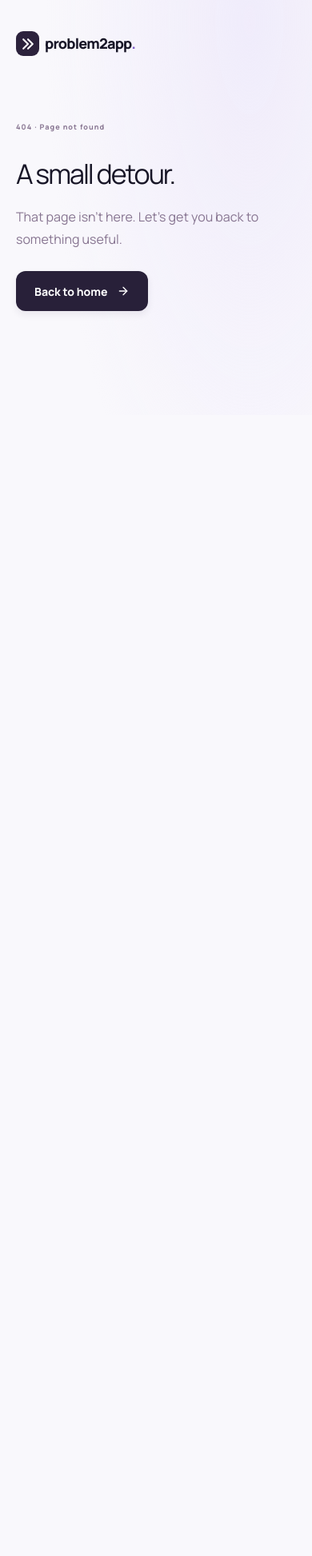
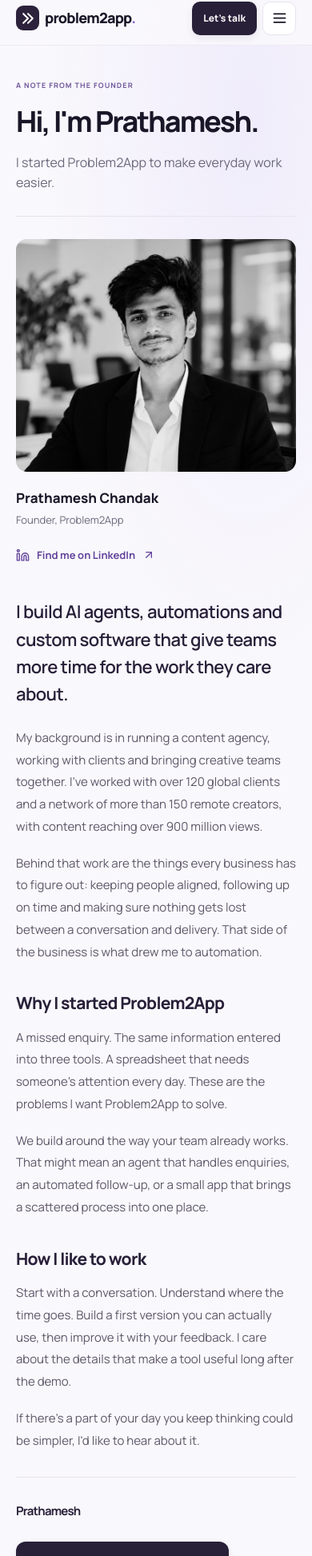
Before and after one commit to problem2app1-dev/websitelaunch, a React (Vite) app in the folder client/: page /about in a window 390 px wide. Before the commit this address had no page. Shown: the part 11-1957 px from the top of the page at 80% size. Before the commit the page ends 844 px from the top, so only its background shows below. Built offline with nearby package versions, Linux system fonts and the light colour scheme.

Commit message:
Add About route and a portrait-led founder page

```diff
--- a/client/src/App.tsx
+++ b/client/src/App.tsx
@@ -5,6 +5,7 @@ import Home from "./pages/Home";
 import NotFound from "./pages/NotFound";
 import WorkspaceLoader from "./components/WorkspaceLoader";
 const Examples = lazy(() => import("./pages/Examples"));
+const About = lazy(() => import("./pages/About"));
 export default function App() {
   const [location] = useLocation();
   useEffect(() => {
@@ -12,14 +13,24 @@ export default function App() {
     document.title =
       location === "/examples"
         ? "Try the automation playground — Problem2App"
-        : "Problem2App — Your busywork. On autopilot.";
+        : location === "/about"
+          ? "About Prathamesh Chandak — Problem2App"
+          : "Problem2App — Your busywork. On autopilot.";
+    document.querySelector('meta[name="description"]')?.setAttribute(
+      "content",
+      location === "/about"
+        ? "A note from Prathamesh Chandak, founder of Problem2App, on building AI agents, automations and software that make everyday work easier."
+        : "AI agents, automations, and custom software for growing teams. Try invoices, payroll, attendance, dashboards, and a warehouse sales-agent preview."
+    );
     document
       .querySelector('link[rel="canonical"]')
       ?.setAttribute(
         "href",
         location === "/examples"
           ? "https://problem2app.shop/examples"
-          : "https://problem2app.shop/"
+          : location === "/about"
+            ? "https://problem2app.shop/about"
+            : "https://problem2app.shop/"
       );
   }, [location]);
   return (
@@ -38,6 +49,7 @@ export default function App() {
         <Switch>
           <Route path="/" component={Home} />
           <Route path="/examples" component={Examples} />
+          <Route path="/about" component={About} />
           <Route component={NotFound} />
         </Switch>
       </Suspense>
--- a/client/src/index.css
+++ b/client/src/index.css
@@ -974,152 +974,117 @@ img {
   color: #6c6078;
   margin-top: 4px;
 }
-.about-section {
-  padding-block: 14px 66px;
-}
-.about-panel {
-  position: relative;
-  overflow: hidden;
+.desktop-nav a[aria-current="page"],
+.mobile-nav a[aria-current="page"] {
+  color: var(--accent);
+  text-decoration: underline;
+  text-underline-offset: 7px;
+}
+.founder-page {
+  padding-block: 76px 100px;
+}
+.founder-heading {
+  padding-bottom: 48px;
+  border-bottom: 1px solid var(--line);
+}
+.founder-heading h1 {
+  margin: 18px 0;
+  font-size: clamp(40px, 5.5vw, 68px);
+  font-weight: 750;
+  line-height: 1.12;
+  letter-spacing: -0.055em;
+}
+.founder-heading > p:last-child {
+  color: var(--muted);
+  font-size: 19px;
+  line-height: 1.6;
+}
+.founder-layout {
   display: grid;
-  grid-template-columns: minmax(300px, 0.86fr) 1.14fr;
-  min-height: 570px;
-  color: #f9f5ff;
-  background:
-    radial-gradient(circle at 88% 12%, #8d68d04d, transparent 34%),
-    linear-gradient(135deg, #21192f 0%, #30213e 58%, #1b1724 100%);
-  border: 1px solid #352944;
-  border-radius: 30px;
-  box-shadow: 0 24px 60px -38px #261537b8;
-}
-.about-panel::after {
-  content: "";
-  position: absolute;
-  width: 190px;
-  height: 190px;
-  right: -55px;
-  bottom: -75px;
-  border: 1px solid #ffffff1a;
-  border-radius: 50%;
-  box-shadow:
-    0 0 0 34px #ffffff08,
-    0 0 0 70px #ffffff05;
-  pointer-events: none;
-}
-.founder-portrait {
-  position: relative;
-  min-height: 100%;
-  background: #dad7dc;
-}
-.founder-portrait::after {
-  content: "";
-  position: absolute;
-  inset: 0;
-  background: linear-gradient(180deg, transparent 55%, #17111fe6 100%);
-  pointer-events: none;
-}
-.founder-portrait img {
+  grid-template-columns: minmax(250px, 350px) minmax(0, 600px);
+  justify-content: space-between;
+  gap: 72px;
+  align-items: start;
+  padding-top: 48px;
+}
+.founder-profile {
+  position: sticky;
+  top: 110px;
+}
+.founder-profile > img {
+  display: block;
   width: 100%;
-  height: 100%;
+  height: auto;
+  aspect-ratio: 1;
+  object-fit: cover;
+  border-radius: 14px;
+  background: #dedbe1;
+}
+.founder-byline {
+  margin-top: 20px;
+}
+.founder-byline p {
+  font-size: 17px;
+  font-weight: 750;
+}
+.founder-byline span {
   display: block;
-  object-fit: cover;
-  object-position: center top;
-  filter: contrast(1.04);
-}
-.founder-caption {
-  position: absolute;
-  z-index: 1;
-  left: 26px;
-  bottom: 24px;
+  margin-top: 5px;
+  color: var(--muted);
+  font-size: 13px;
+}
+.founder-linkedin {
   display: inline-flex;
   align-items: center;
-  gap: 8px;
-  font-size: 11px;
+  gap: 9px;
+  min-height: 44px;
+  margin-top: 12px;
+  color: #64449d;
+  font-size: 13px;
+  font-weight: 700;
+}
+.founder-linkedin:hover {
+  text-decoration: underline;
+  text-underline-offset: 4px;
+}
+.founder-letter p {
+  color: #5e5769;
+  font-size: 16px;
+  line-height: 1.9;
+}
+.founder-letter p + p {
+  margin-top: 18px;
+}
+.founder-letter .founder-lead {
+  margin-bottom: 24px;
+  color: #282039;
+  font-size: 24px;
+  line-height: 1.55;
+  letter-spacing: -0.6px;
+  font-weight: 600;
+}
+.founder-letter section {
+  margin-top: 36px;
+}
+.founder-letter h2 {
+  margin-bottom: 14px;
+  color: #282039;
+  font-size: 23px;
+  line-height: 1.4;
+  letter-spacing: -0.7px;
   font-weight: 750;
-  letter-spacing: 0.08em;
-  text-transform: uppercase;
-}
-.founder-caption::before {
-  content: "";
-  width: 8px;
-  height: 8px;
-  border-radius: 50%;
-  background: #b894ff;
-  box-shadow: 0 0 0 5px #b894ff20;
-}
-.about-copy {
-  position: relative;
-  z-index: 1;
-  align-self: center;
-  padding: 60px clamp(34px, 5vw, 72px);
-}
-.about-copy .eyebrow {
-  color: #c7aefa;
-}
-.about-copy h2 {
-  margin: 14px 0 20px;
-  font-size: clamp(38px, 4vw, 53px);
-  line-height: 1.08;
-  letter-spacing: -2.4px;
-  font-weight: 750;
-}
-.about-copy > p {
-  max-width: 580px;
-  color: #c8bed1;
-  font-size: 14px;
-  line-height: 1.85;
-}
-.about-copy .founder-intro {
-  color: #f2edf6;
-  font-size: 16px;
-  margin-bottom: 12px;
-}
-.founder-proof {
-  display: grid;
-  grid-template-columns: repeat(3, minmax(0, 1fr));
-  gap: 12px;
-  margin: 28px 0;
-}
-.founder-proof > div {
-  padding: 16px 13px;
-  border: 1px solid #ffffff17;
-  border-radius: 14px;
-  background: #ffffff08;
-}
-.founder-proof dt {
-  color: white;
-  font-size: 22px;
-  font-weight: 800;
-  letter-spacing: -0.7px;
-}
-.founder-proof dd {
-  margin-top: 4px;
-  color: #ad9fb8;
-  font-size: 10px;
-  line-height: 1.4;
-  text-transform: uppercase;
-  letter-spacing: 0.08em;
-}
-.linkedin-link {
-  display: inline-flex;
-  align-items: center;
-  gap: 10px;
-  min-height: 48px;
-  padding: 0 18px;
-  color: #21182d;
-  background: #f5effa;
-  border-radius: 12px;
-  font-size: 13px;
-  font-weight: 750;
-  transition:
-    transform 160ms var(--ease-out),
-    background 160ms;
-}
-.linkedin-link:hover {
-  background: white;
-  transform: translateY(-2px);
-}
-.linkedin-link svg:last-of-type {
-  margin-left: 3px;
+}
+.founder-signoff {
+  margin-top: 32px;
+  padding-top: 28px;
+  border-top: 1px solid var(--line);
+}
+.founder-signoff > p {
+  margin-bottom: 24px;
+  color: #282039;
+  font-size: 24px;
+  font-weight: 700;
+  letter-spacing: -0.8px;
 }
 .contact-section {
   padding-block: 14px 70px;
@@ -1471,11 +1436,9 @@ img {
     gap: 32px;
     padding: 33px;
   }
-  .about-panel {
-    grid-template-columns: minmax(270px, 0.78fr) 1.22fr;
-  }
-  .about-copy {
-    padding: 46px 34px;
+  .founder-layout {
+    grid-template-columns: minmax(220px, 0.8fr) 1.2fr;
+    gap: 42px;
   }
   .contact-layout {
     gap: 40px;
@@ -1878,59 +1841,46 @@ img {
     padding: 25px 23px;
     border-radius: 18px;
   }
-  .about-section {
-    padding-block: 3px 40px;
-  }
-  .about-panel {
+  .founder-page {
+    padding-block: 42px 60px;
+  }
+  .founder-heading {
+    padding-bottom: 28px;
+  }
+  .founder-heading h1 {
+    font-size: clamp(36px, 8.5vw, 52px);
+    max-width: 560px;
+  }
+  .founder-heading > p:last-child {
+    font-size: 16px;
+  }
+  .founder-layout {
     grid-template-columns: 1fr;
-    min-height: 0;
-    border-radius: 22px;
-  }
-  .founder-portrait {
-    min-height: 0;
-    aspect-ratio: 4 / 3;
-  }
-  .founder-portrait img {
-    object-position: center 24%;
-  }
-  .founder-caption {
-    left: 20px;
-    bottom: 18px;
-    font-size: 9px;
-  }
-  .about-copy {
-    padding: 30px 22px 32px;
-  }
-  .about-copy h2 {
-    margin-block: 10px 15px;
-    font-size: 34px;
-    letter-spacing: -1.6px;
-  }
-  .about-copy > p {
-    font-size: 13px;
-    line-height: 1.75;
-  }
-  .about-copy .founder-intro {
-    font-size: 14px;
-  }
-  .founder-proof {
-    gap: 7px;
-    margin: 22px 0;
-  }
-  .founder-proof > div {
-    padding: 13px 9px;
-  }
-  .founder-proof dt {
-    font-size: 19px;
-  }
-  .founder-proof dd {
-    font-size: 8px;
-  }
-  .linkedin-link {
-    width: 100%;
-    justify-content: center;
-    padding-inline: 12px;
-    font-size: 12px;
+    gap: 32px;
+    padding-top: 28px;
+  }
+  .founder-profile {
+    position: static;
+    width: min(100%, 380px);
+  }
+  .founder-profile > img {
+    aspect-ratio: 6 / 5;
+    object-position: center 25%;
+  }
+  .founder-letter .founder-lead {
+    font-size: 22px;
+  }
+  .founder-letter p {
+    font-size: 15px;
+    line-height: 1.85;
+  }
+  .founder-letter h2 {
+    font-size: 21px;
+  }
+  .founder-signoff .button {
+    white-space: normal;
+    text-align: left;
+    padding-inline: 16px;
   }
   .approach-copy h2 {
     font-size: 28px;
```
